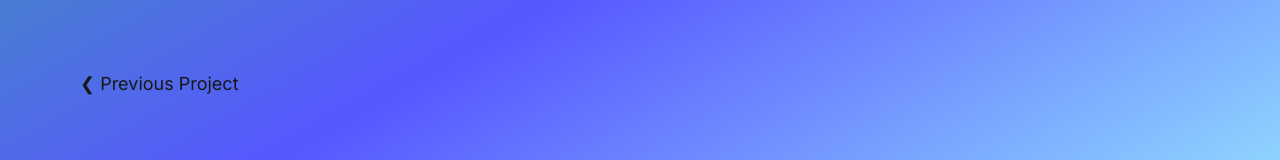
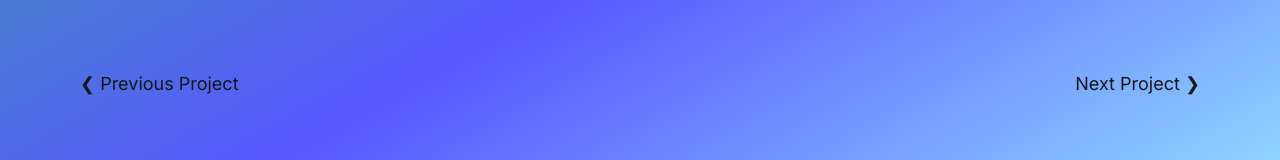
Before and after one commit to henryswain/portfolio, a Next.js app: page /Portfolio/media/UAYPromo in a window 1280 px wide. Shown: the part 526-686 px from the top of the page. Built offline with nearby package versions, Linux system fonts and the light colour scheme.

Commit message:
added link to ambiguous logo from UAYPromo

```diff
--- a/app/Portfolio/media/UAYPromo/page.jsx
+++ b/app/Portfolio/media/UAYPromo/page.jsx
@@ -35,7 +35,10 @@ export default function page() {
                     title={title}
                     date={date}
                 />
-                <Link href="/Portfolio/media/Profile" className="flex justify-start w-full pl-15 sm:pl-20 text-lg">&#10094; Previous Project </Link>
+                <div className="flex w-full flex-row justify-between">
+                    <Link href="/Portfolio/media/Profile" className="pl-15 sm:pl-20 text-lg">&#10094; Previous Project </Link>
+                    <Link href="/Portfolio/media/AmbiguousLogo" className="pr-15 sm:pr-20 text-lg">Next Project &#10095;</Link>
+                </div>
             </div>
         </>
     )
```
